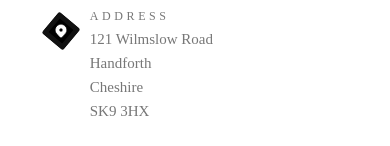
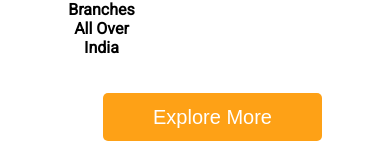
Before and after one commit to vickypoonia020/nextjs-node, a Next.js app in the folder client/: page / in a window 390 px wide. Shown: the part 2699-2845 px from the top of the page. Built offline with nearby package versions, Linux system fonts and the light colour scheme; a web font is replaced by a local one.

Commit message:
Explore more button (#15)
* added header css

* Responsiveness

* Contact-us page

* contact-us css fix

* About us and menu block for home page

* added button

* contact-us css

```diff
--- a/client/components/AboutBlock.tsx
+++ b/client/components/AboutBlock.tsx
@@ -66,6 +66,10 @@ const AboutBlock = () => {
             <span>10</span> <p>Branches All Over India</p>
           </div>
         </div>
+        <div className="explore-more-btn">
+          <Link href="/offers">
+          <button>Explore More</button></Link>
+        </div>
       </div>
     </>
   );
--- a/client/pages/contact-us.tsx
+++ b/client/pages/contact-us.tsx
@@ -17,8 +17,8 @@ const contact = () => {
         <Image
           src="/images/contact-us.jpg"
           alt="contact-us"
-          width={100}
-          height={100}
+          width={600}
+          height={600}
         />
       </div>
       <div className={`${contactStyle.middle_block}`}>
--- a/client/styles/css/homepage.scss
+++ b/client/styles/css/homepage.scss
@@ -179,6 +179,9 @@
         flex: 1 1 calc(50% - 20px); /* Two images in another line */
         margin: 10px;
       }
+      @include xsm {
+        flex-direction: row !important;
+      }
     }
     .about-us-right-block {
       text-align: center;
@@ -213,6 +216,30 @@
           }
         }
       }
+      .explore-more-btn {
+        width: 219px;
+        height: 48px;
+        margin-left: 70px;
+        padding: 10px 25px;
+        button {
+          width: 100%;
+          height: 100%;
+          background: #fea116;
+          color: white;
+          font-size: 20px;
+          border: none;
+          border-radius: 5px;
+        }
+        &:hover {
+          cursor: pointer;
+          button {
+            background: #f5761a;
+          }
+        }
+      }
+    }
+    @include xsm {
+      flex-direction: column;
     }
   }
 }
```
Also changed, not shown: client/styles/css/contact-us.module.scss (+13 -2 lines).
